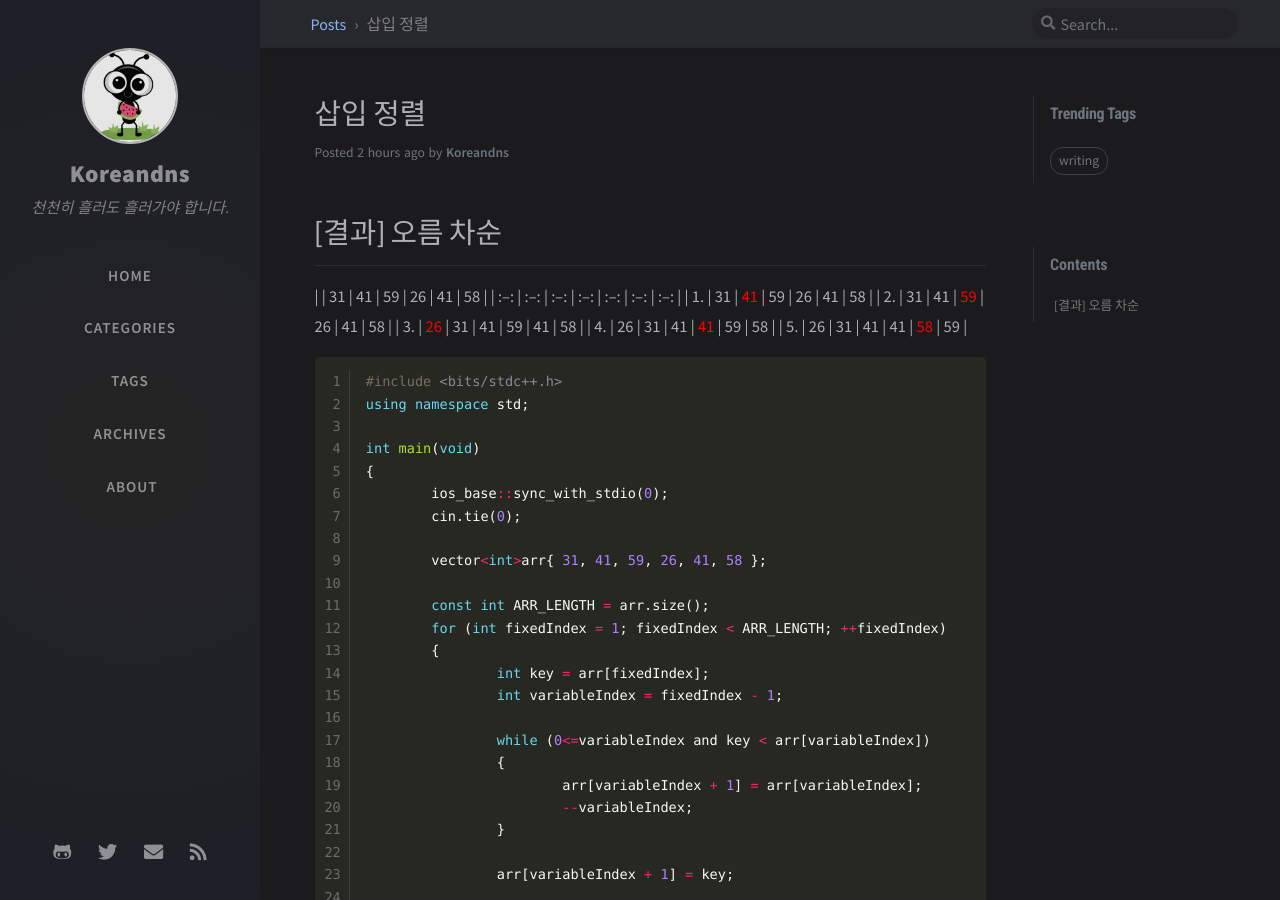
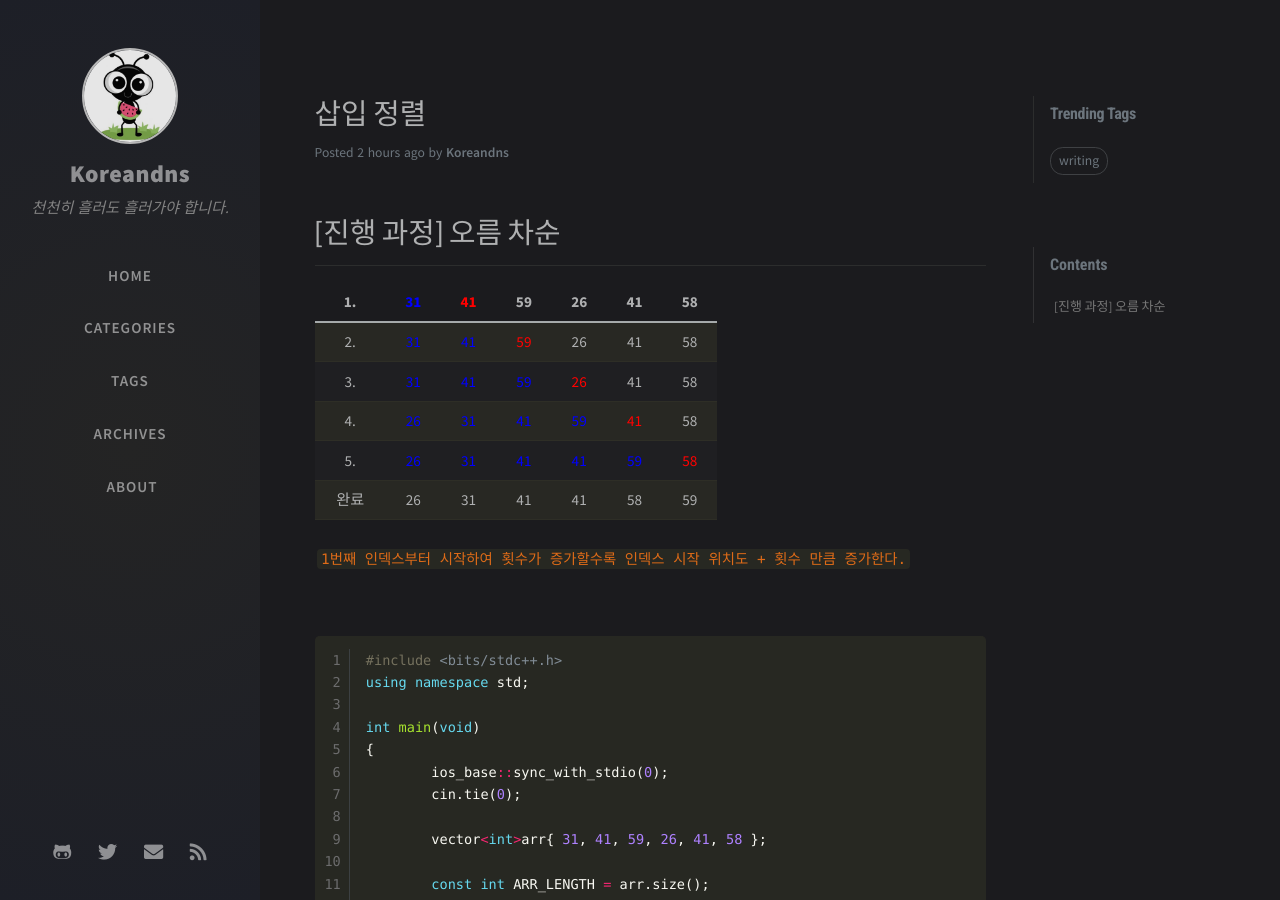
Before and after one commit to KoreanDNS/koreandns.github.io, a Jekyll site: the page built from _posts/2020-04-19-insertion-sort.md, in a window 1280 px wide and 900 px high. Built offline with Jekyll 4.4.1, drawn with Linux system fonts in a browser that asks for light colours; nearby versions of some CDN libraries; comment, search, counter and statistics services are not loaded.

Commit message:
no message

````diff
--- a/_posts/2020-04-19-insertion-sort.md
+++ b/_posts/2020-04-19-insertion-sort.md
@@ -6,20 +6,28 @@ categories: [Blogging, Tutorial]
 tags: [writing]
 ---
 
-# [결과] 오름 차순
+# [진행 과정] 오름 차순
 
 ------
 
 
 
-|      |  31  |  41  |  59  |  26  |  41  |  58  |
+| 1. |  <span style="color:blue">31</span>  |  <span style="color:red">41</span>  |  59  |  26  |  41  |  58  |
 | :--: | :--: | :--: | :--: | :--: | :--: | :--: |
-|  1.  |  31  |  <span style="color:red">41</span>  |  59  |  26  |  41  |  58  |
-|  2.  |  31  |  41  |  <span style="color:red">59</span>  |  26  |  41  |  58  |
-|  3.  |  <span style="color:red">26</span>  |  31  |  41  |  59  |  41  |  58  |
-|  4.  |  26  |  31  |  41  |  <span style="color:red">41</span>  |  59  |  58  |
-|  5.  |  26  |  31  |  41  |  41  |  <span style="color:red">58</span>  |  59  |
+|  2.  |  <span style="color:blue">31</span>  |  <span style="color:blue">41</span>  |  <span style="color:red">59</span>  |  26  |  41  |  58  |
+|  3.  |  <span style="color:blue">31</span>  |  <span style="color:blue">41</span>  |  <span style="color:blue">59</span>  |  <span style="color:red">26</span>  |  41  |  58  |
+|  4.  |  <span style="color:blue">26</span>  |  <span style="color:blue">31</span>  |  <span style="color:blue">41</span>  |  <span style="color:blue">59</span>  |  <span style="color:red">41</span>  |  58  |
+|  5.  |  <span style="color:blue">26</span>  |  <span style="color:blue">31</span>  |  <span style="color:blue">41</span>  |  <span style="color:blue">41</span>  |  <span style="color:blue">59</span>  |  <span style="color:red">58</span>  |
+|  완료  |  26  |  31  |  41  |  41  |  58  |  59  |
+
+
+
+
+`1번째 인덱스부터 시작하여 횟수가 증가할수록 인덱스 시작 위치도 + 횟수 만큼 증가한다. `
+
 <br>
+
+
 
 ```c++
 #include <bits/stdc++.h>
````
